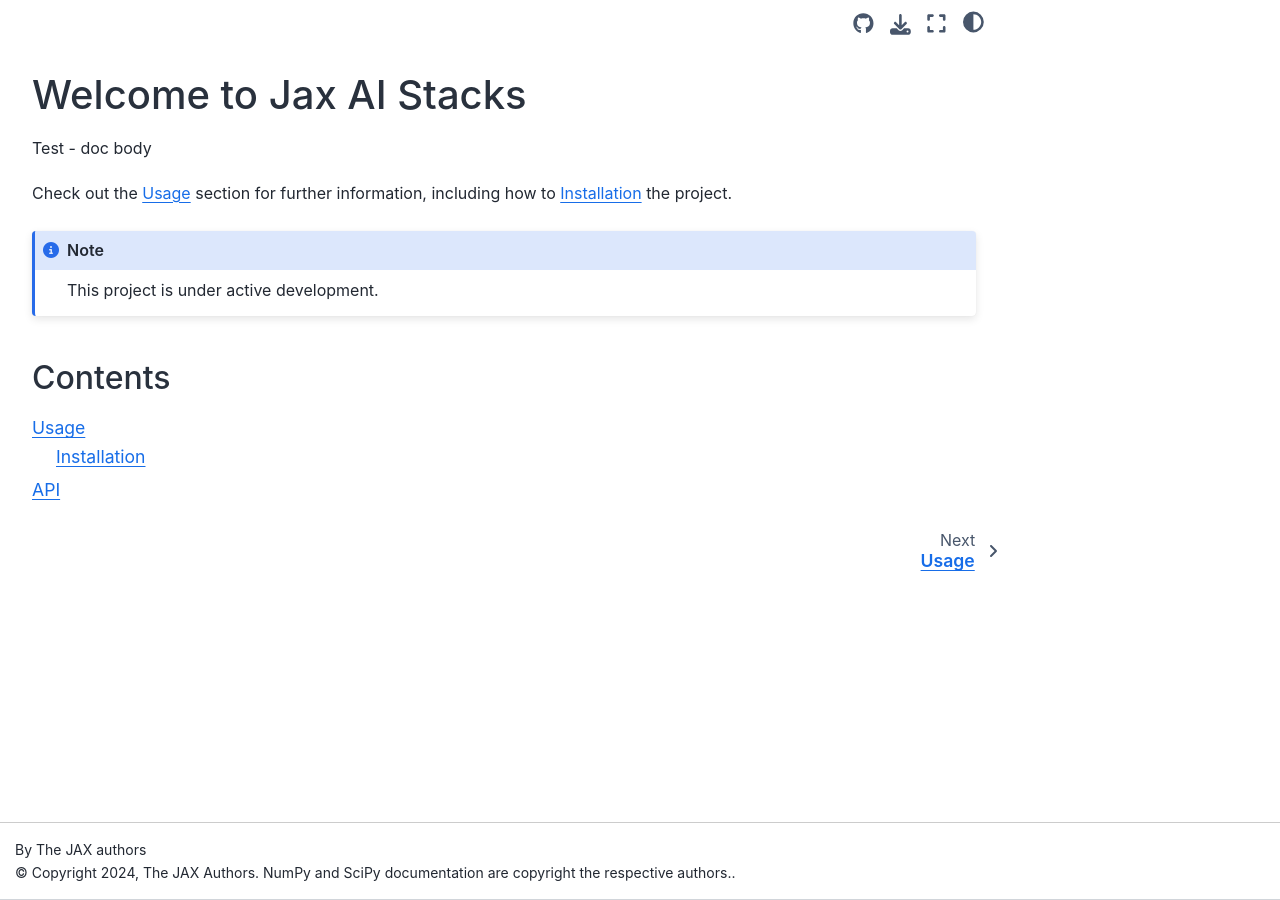
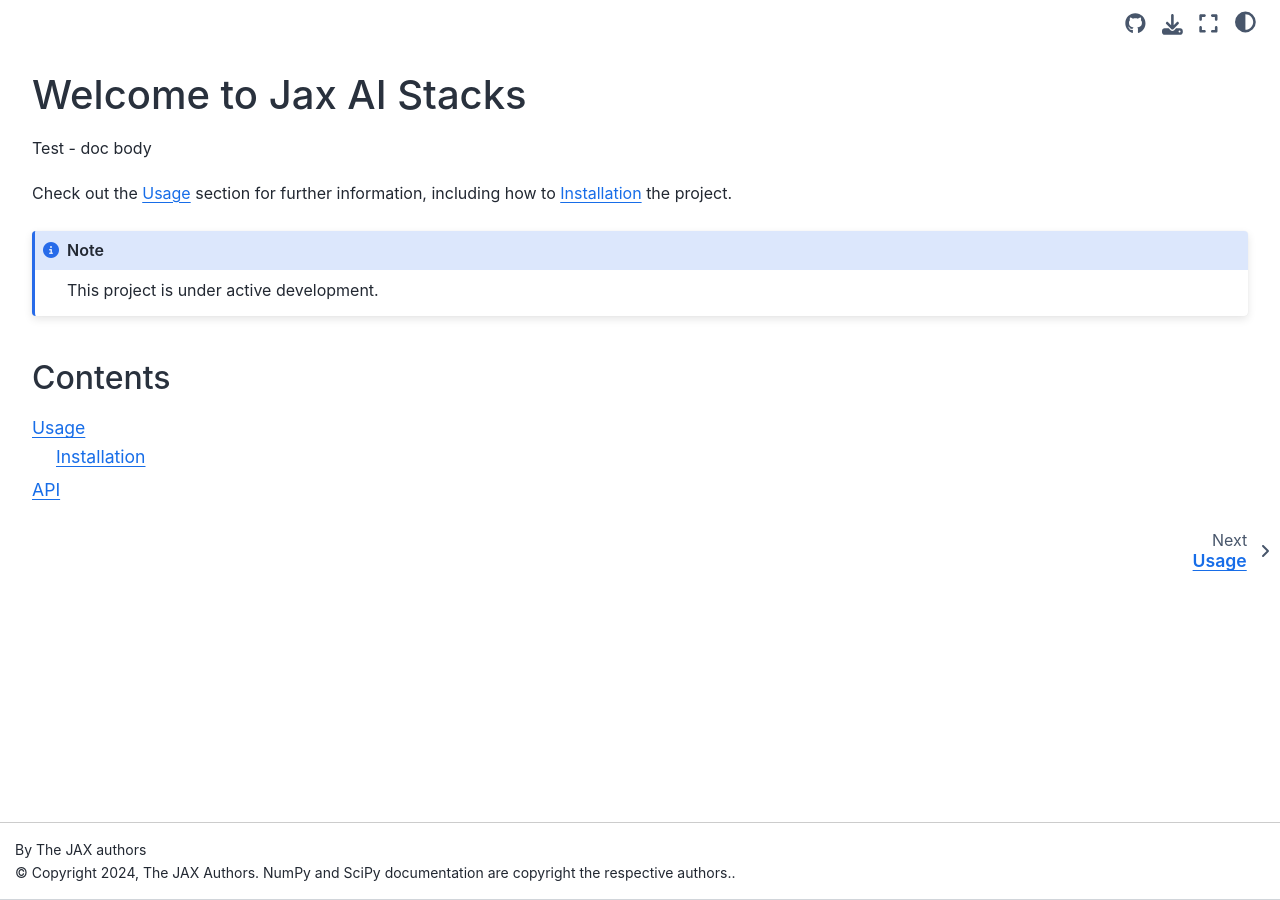
Before and after one commit to barnesjoseph/jax-ai-stacks, a Sphinx documentation site: the page built from docs/source/index.rst, in a window 1280 px wide. Built offline with Sphinx 7.4.7 and the Sphinx Book theme 1.1.4, drawn with Linux system fonts in a browser that asks for light colours.

Commit message:
Update custom.css

```diff
--- a/docs/source/_static/css/custom.css
+++ b/docs/source/_static/css/custom.css
@@ -3,3 +3,7 @@
 .bd-sidebar-secondary {
     display: none !important;
 }
+
+.bd-article-container {
+    max-width: unset !important;
+}
```
